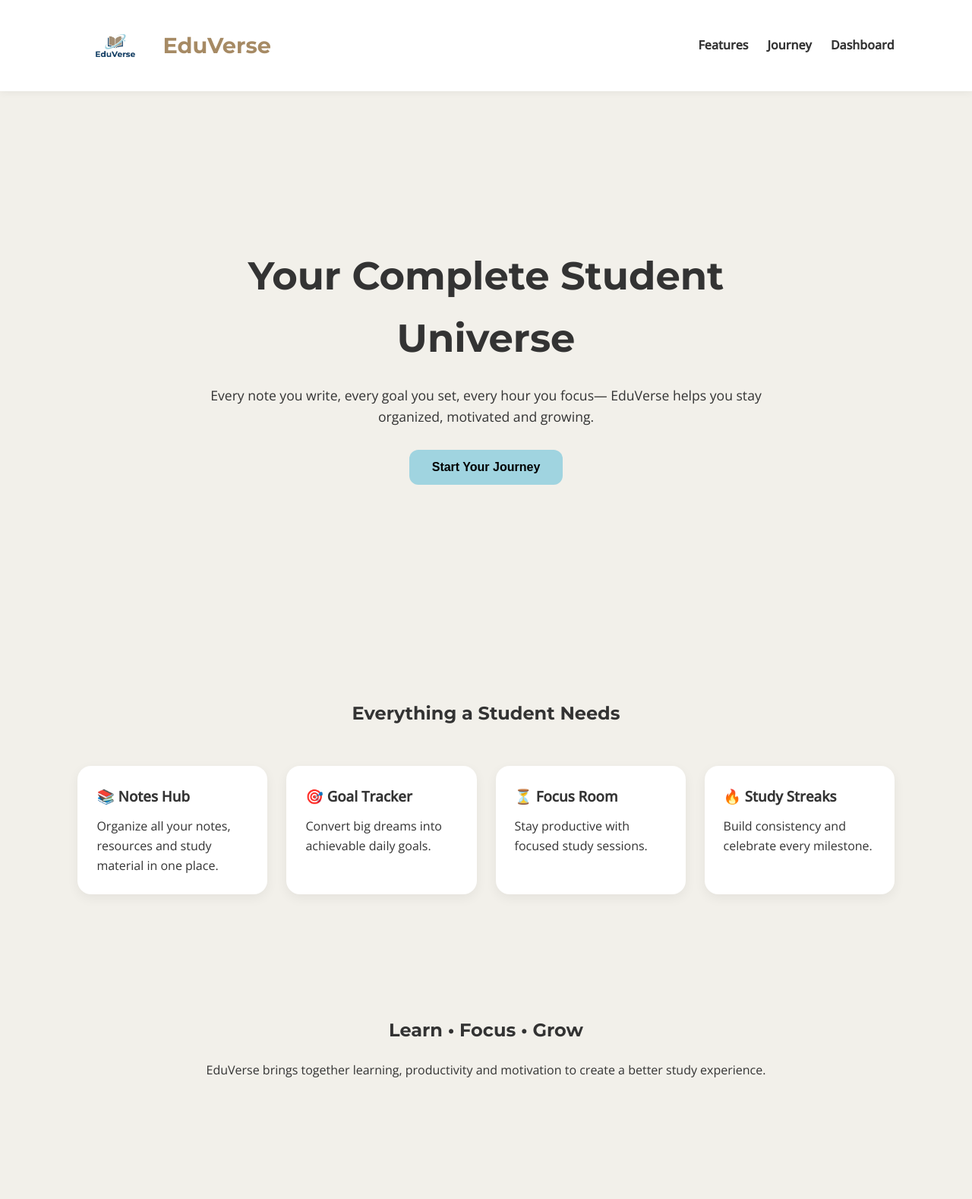
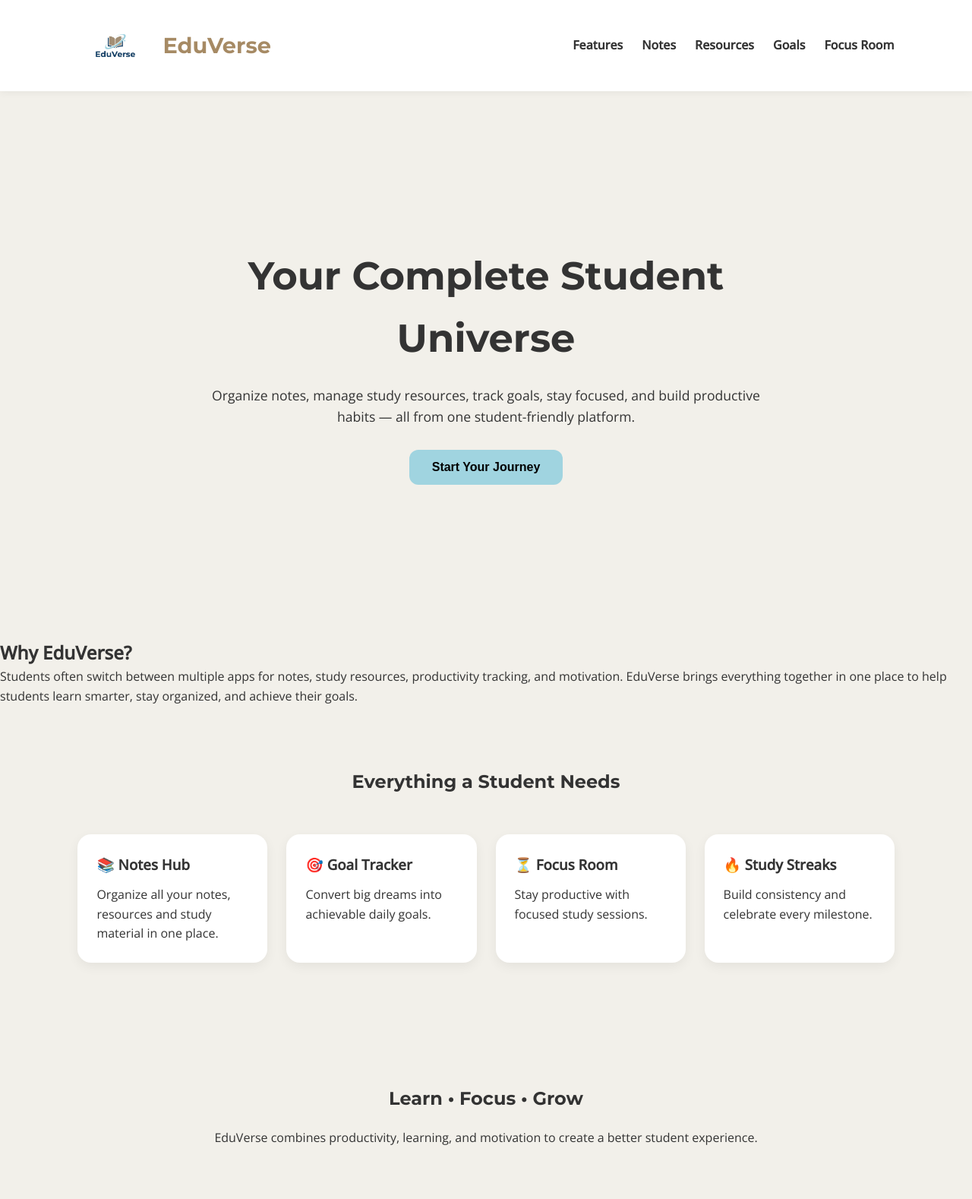
Before and after one commit to rahamathShaik8/eduverse, a plain HTML site: page index.html in a window 1280 px wide. Shown: the top 1578 px of the page at 76% size. Drawn offline with nearby package versions, Linux system fonts and the light colour scheme.

Commit message:
Organized project structure and documentation

```diff
--- a/index.html
+++ b/index.html
@@ -3,16 +3,19 @@
   <head>
     <meta charset="UTF-8" />
     <meta name="viewport" content="width=device-width, initial-scale=1.0" />
+
     <title>EduVerse | Your Complete Student Universe</title>
 
     <link rel="stylesheet" href="css/style.css" />
 
     <link rel="icon" type="image/png" href="assets/logo.png" />
+
     <link
       href="https://fonts.googleapis.com/css2?family=Montserrat:wght@500;700&family=Open+Sans:wght@400;500&display=swap"
       rel="stylesheet"
     />
   </head>
+
   <body>
     <!-- Navbar -->
     <nav class="navbar">
@@ -23,8 +26,10 @@
 
       <ul class="nav-links">
         <li><a href="#features">Features</a></li>
-        <li><a href="#journey">Journey</a></li>
-        <li><a href="#dashboard">Dashboard</a></li>
+        <li><a href="#notes">Notes</a></li>
+        <li><a href="#resources">Resources</a></li>
+        <li><a href="#goals">Goals</a></li>
+        <li><a href="#focus">Focus Room</a></li>
       </ul>
     </nav>
 
@@ -34,12 +39,24 @@
         <h1>Your Complete Student Universe</h1>
 
         <p>
-          Every note you write, every goal you set, every hour you focus—
-          EduVerse helps you stay organized, motivated and growing.
+          Organize notes, manage study resources, track goals, stay focused, and
+          build productive habits — all from one student-friendly platform.
         </p>
 
         <button class="btn">Start Your Journey</button>
       </div>
+    </section>
+
+    <!-- About -->
+    <section class="about">
+      <h2>Why EduVerse?</h2>
+
+      <p>
+        Students often switch between multiple apps for notes, study resources,
+        productivity tracking, and motivation. EduVerse brings everything
+        together in one place to help students learn smarter, stay organized,
+        and achieve their goals.
+      </p>
     </section>
 
     <!-- Features -->
@@ -71,17 +88,17 @@
       </div>
     </section>
 
-    <!-- Journey Section -->
+    <!-- Journey -->
     <section id="journey" class="journey">
       <h2>Learn • Focus • Grow</h2>
 
       <p>
-        EduVerse brings together learning, productivity and motivation to create
-        a better study experience.
+        EduVerse combines productivity, learning, and motivation to create a
+        better student experience.
       </p>
     </section>
 
-    <!-- Dashboard Preview -->
+    <!-- Dashboard -->
     <section id="dashboard" class="dashboard">
       <h2>Your Progress At A Glance</h2>
 
@@ -107,7 +124,9 @@
         </div>
       </div>
     </section>
-    <section class="notes-section">
+
+    <!-- Notes Hub -->
+    <section id="notes" class="notes-section">
       <h2>📚 Notes Hub</h2>
 
       <div class="notes-container">
@@ -123,10 +142,10 @@
         <div id="notesList"></div>
       </div>
     </section>
-    <!-- Resource Vault Section -->
 
-    <section class="resource-section">
-      <h2>📚 Resource Vault</h2>
+    <!-- Resource Vault -->
+    <section id="resources" class="resource-section">
+      <h2>📄 Resource Vault</h2>
 
       <div class="resource-container">
         <input
@@ -152,9 +171,9 @@
         <div id="resourceList"></div>
       </div>
     </section>
-    <!-- Goal Tracker Section -->
 
-    <section class="goal-section">
+    <!-- Goal Tracker -->
+    <section id="goals" class="goal-section">
       <h2>🎯 Goal Tracker</h2>
 
       <div class="goal-container">
@@ -169,9 +188,9 @@
         <div id="goalList"></div>
       </div>
     </section>
-    <!-- Focus Room Section -->
 
-    <section class="focus-section">
+    <!-- Focus Room -->
+    <section id="focus" class="focus-section">
       <h2>⏳ Focus Room</h2>
 
       <p class="focus-subtitle">Stay focused. Stay consistent.</p>
@@ -193,6 +212,8 @@
         </div>
       </div>
     </section>
+
+    <!-- Motivation -->
     <section class="motivation">
       <h2>Daily Motivation</h2>
 
@@ -202,10 +223,11 @@
           what you do consistently."
         </p>
 
-        <span>— Consistency Beats Motivation</span>
+        <span> — Consistency Beats Motivation </span>
       </div>
     </section>
 
+    <!-- Coming Soon -->
     <section class="future-features">
       <h2>Coming Soon 🚀</h2>
 
@@ -241,7 +263,13 @@
 
     <!-- Footer -->
     <footer>
-      <p>© 2026 EduVerse • Learn • Focus • Grow</p>
+      <h3>EduVerse</h3>
+
+      <p>Learn • Focus • Grow</p>
+
+      <p>Built by Rahamath Shaik</p>
+
+      <p>© 2026 All Rights Reserved</p>
     </footer>
 
     <script src="js/script.js"></script>
```
Also changed, not shown: README.md.
